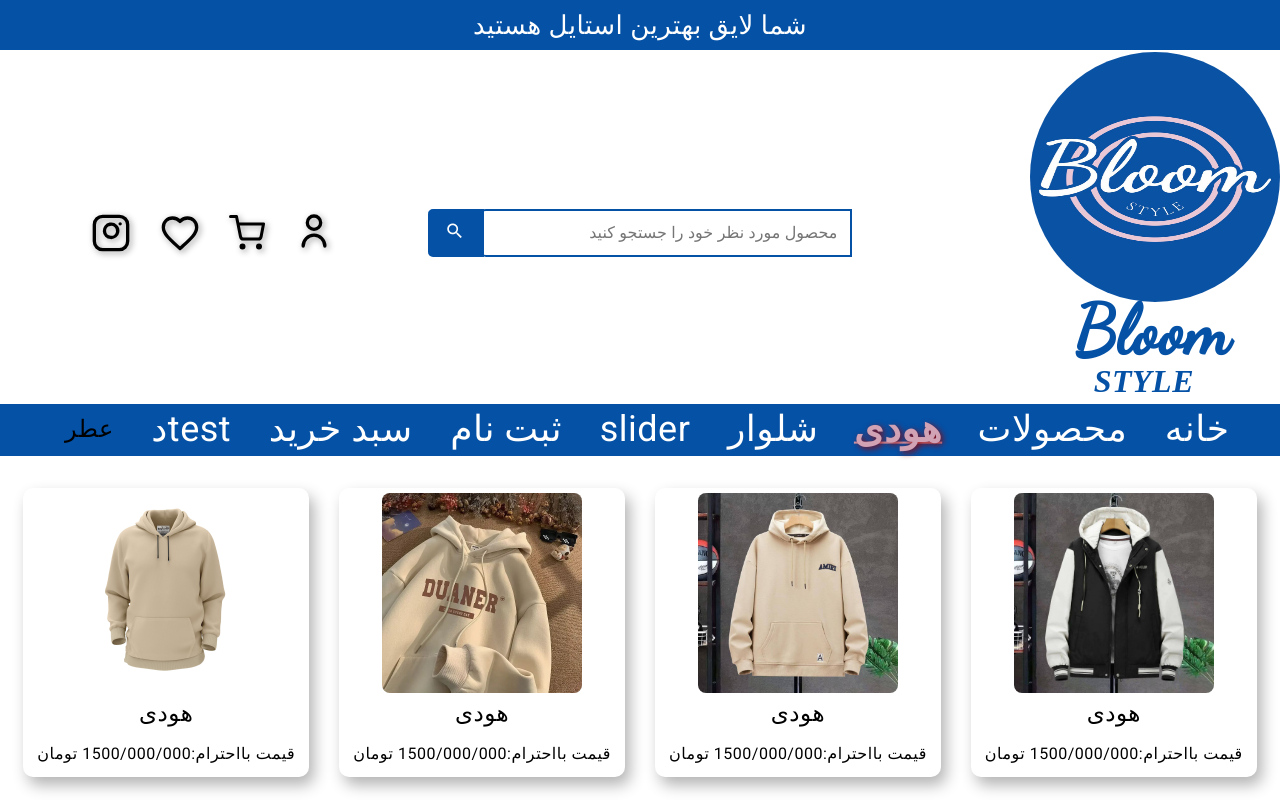
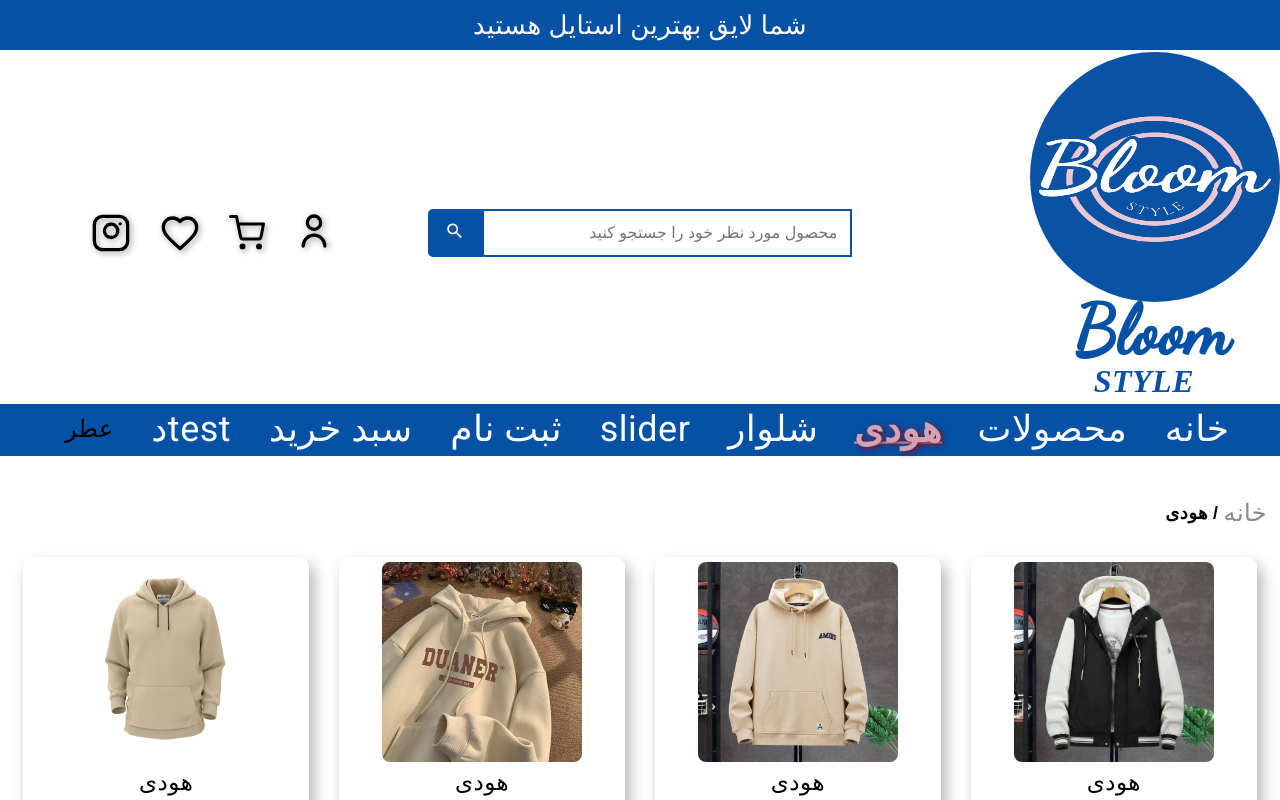
Before and after one commit to hasansabour13/bloom, an Angular app: page /project in a window 1280 px wide. Shown: the top 800 px of the page. Built offline with nearby package versions, Linux system fonts and the light colour scheme; a web font is replaced by a local one.

Commit message:
edit bereadcrumbp

```diff
--- /dev/null
+++ b/src/app/breadcrumb/breadcrumb.component.css
@@ -0,0 +1,40 @@
+/*
+.breadcrumb {
+  font-size: 14px;
+  margin-bottom: 16px;
+  color: #444;
+  font-family: vazir, sans-serif;
+}
+.breadcrumb a {
+  text-decoration: none;
+  color: #555;
+}
+.breadcrumb a:hover {
+  text-decoration: underline;
+} */
+
+
+.breadcrumb {
+  font-size: 18px; /* بزرگ‌تر از حالت عادی */
+  margin-bottom: 20px;
+  direction: rtl; /* راست‌چین برای فارسی */
+  font-family: vazir, sans-serif;
+  display: flex;
+  gap: 5px;
+  flex-wrap: wrap;
+  padding: 1%;
+}
+
+.breadcrumb a {
+  color: #888; /* خاکستری */
+  text-decoration: none; /* خط زیر لینک حذف بشه */
+}
+
+.breadcrumb a:hover {
+  color: #666; /* هنگام هاور کمی تیره‌تر */
+}
+
+.breadcrumb span {
+  color: #000; /* متن آخر (بدون لینک) مشکی */
+  font-weight: bold;
+}
--- /dev/null
+++ b/src/app/breadcrumb/breadcrumb.component.html
@@ -0,0 +1,7 @@
+<nav class="breadcrumb">
+  <ng-container *ngFor="let item of path; let last = last">
+    <a *ngIf="!last" [routerLink]="item.link">{{ item.label }}</a>
+    <span *ngIf="last">{{ item.label }}</span>
+    <span *ngIf="!last"> / </span>
+  </ng-container>
+</nav>
--- a/src/app/product-detail/product-detail.component.html
+++ b/src/app/product-detail/product-detail.component.html
@@ -1,5 +1,10 @@
 
 <main>
+
+<app-breadcrumb [path]="breadcrumbPath"></app-breadcrumb>
+<!-- بقیه جزئیات محصول -->
+
+
   <div class="product-detail-container">
     <!-- گالری تصاویر -->
     <div class="gallery">
--- a/src/app/product-detail/product-detail.component.ts
+++ b/src/app/product-detail/product-detail.component.ts
@@ -4,13 +4,14 @@ import { CommonModule } from '@angular/common'; // ماژول‌های عموم
 import { RouterModule } from '@angular/router'; // ماژول مسیریابی انگولار
 import { MatButtonModule } from '@angular/material/button'; // دکمه‌های متریال
 import { FormsModule } from '@angular/forms'; // فرم‌ها و دوطرفه‌سازی داده (ngModel)
-import { CartService } from '../cart.service'; // سرویس سبد خرید (خدمات مربوط به کارت)
+import { CartService } from '../cart.service';
+import { BreadcrumbComponent } from "../breadcrumb/breadcrumb.component"; // سرویس سبد خرید (خدمات مربوط به کارت)
 
 // تعریف کامپوننت با selector و مشخصات
 @Component({
   selector: 'app-product-detail',
   standalone: true, // کامپوننت مستقل بدون نیاز به ماژول جدا
-  imports: [RouterModule, CommonModule, MatButtonModule, FormsModule], // ماژول‌های استفاده شده در این کامپوننت
+  imports: [RouterModule, CommonModule, MatButtonModule, FormsModule, BreadcrumbComponent], // ماژول‌های استفاده شده در این کامپوننت
   templateUrl: './product-detail.component.html', // آدرس فایل HTML مربوط به این کامپوننت
   styleUrl: './product-detail.component.css' // آدرس فایل CSS مربوط به این کامپوننت
 })
@@ -42,6 +43,9 @@ colorList = [
   { name: 'آبی', colorCode: 'blue', image: 'assets/pants-blue.jpg' },
   { name: 'مشکی', colorCode: 'black', image: 'assets/pants-black.jpg' }
 ];
+
+//breadcrumb
+  breadcrumbPath: { label: string; link?: string | undefined; }[] = [];
 
 
 selectColor(colorName: string) {
@@ -82,6 +86,7 @@ selectColor(colorName: string) {
   allProducts: any[] = [
     {
       id: '1',
+        category: 'sh',
       name: 'شلوار جین زنانه',
       images: ['assets/شلوار/1.jpg', 'assets/شلوار/2.jpg'],
       description: 'شلوار جین کلاسیک زنانه',
@@ -94,6 +99,7 @@ selectColor(colorName: string) {
     },
     {
       id: '2',
+        category: 'sh',
       name: 'شلوار بگ',
       images: ['assets/شلوار/3.jpg', 'assets/شلوار/4.jpg'],
       description: 'شلوار بگ راحتی با پارچه لینن',
@@ -101,6 +107,7 @@ selectColor(colorName: string) {
     },
     {
       id: '3',
+        category: 'sh',
       name: 'شلوار رسمی',
       images: ['assets/شلوار/5.jpg'],
       description: 'شلوار پارچه‌ای رسمی',
@@ -108,7 +115,8 @@ selectColor(colorName: string) {
     },
     {
       id: '12',
-      name: 'هودی',
+       category: 'project',
+      name: '  هودی برند نایک',
       images: ['assets/هودی/یک.jpg', 'assets/هودی/دو.jpg' , 'assets/هودی/دو.jpg'],
       description: 'هودی گرم و راحت',
       price:"200/000",
@@ -119,6 +127,12 @@ selectColor(colorName: string) {
   }
     }
   ];
+
+
+
+
+
+
 
   // متد lifecycle که هنگام شروع اجرا می‌شود (کامپوننت لود می‌شود)
   ngOnInit() {
@@ -135,6 +149,29 @@ selectColor(colorName: string) {
     this.colorImageMap = this.productData.colorImageMap || {};
     this.colors = Object.keys(this.colorImageMap);
     }
+
+
+
+
+      // breadcrumb
+let categoryLabel = '';
+let categoryLink = '';
+
+if (this.productData?.category === 'project') {
+  categoryLabel = 'هودی';
+  categoryLink = '/project';
+} else if (this.productData?.category === 'sh') {
+  categoryLabel = 'شلوار';
+  categoryLink = '/sh';
+}
+
+
+
+this.breadcrumbPath = [
+  { label: 'خانه', link: '/' },
+  { label: categoryLabel, link: categoryLink },
+  { label: this.productData.name }
+];
 
 
   }
--- a/src/app/project/project.component.html
+++ b/src/app/project/project.component.html
@@ -1,4 +1,7 @@
 <main>
+
+<app-breadcrumb [path]="breadcrumbPath"></app-breadcrumb>
+
   <div class="container">
 
     <a [routerLink]="['/product-detail', 12]">
--- a/src/app/project/project.component.ts
+++ b/src/app/project/project.component.ts
@@ -5,14 +5,19 @@ import { Component, OnInit } from '@angular/core';
 import { RouterModule } from '@angular/router';
 import { MatIconModule } from '@angular/material/icon';//برای ایکون متریال
 import { MatButtonModule } from '@angular/material/button';//برای دکمه انگولار متریال
+import { BreadcrumbComponent } from '../breadcrumb/breadcrumb.component';
 
 @Component({
   selector: 'app-project',
   standalone: true,
-  imports: [ RouterModule,MatIconModule, MatButtonModule ],
+  imports: [RouterModule, MatIconModule, MatButtonModule,BreadcrumbComponent],
   templateUrl: './project.component.html',
   styleUrl: './project.component.css'
 })
 export class ProjectComponent {
+  breadcrumbPath = [
+  { label: 'خانه', link: '/' },
+  { label: 'هودی' }
+];
 
 }
--- a/src/app/sh/sh.component.html
+++ b/src/app/sh/sh.component.html
@@ -1,7 +1,8 @@
 <main>
+
+  <app-breadcrumb [path]="breadcrumbPath"></app-breadcrumb>
+
   <div class="container">
-
-
 
     <a [routerLink]="['/product-detail', 1]">
       <div class="image-container">
--- a/src/app/sh/sh.component.ts
+++ b/src/app/sh/sh.component.ts
@@ -2,15 +2,19 @@ import { Component } from '@angular/core';
 import { RouterModule } from '@angular/router';//router
 import { MatButtonModule } from '@angular/material/button';//برای دکمه انگولار متریال
 import { MatIconModule } from '@angular/material/icon';//برای ایکون متریال
+import { BreadcrumbComponent } from '../breadcrumb/breadcrumb.component';
 
 @Component({
   selector: 'app-sh',
   standalone: true,
-  imports: [RouterModule,MatIconModule,MatButtonModule],
+  imports: [RouterModule,MatIconModule,MatButtonModule,BreadcrumbComponent],
   templateUrl: './sh.component.html',
   styleUrl: './sh.component.css'
 })
 export class ShComponent {
-
+  breadcrumbPath = [
+    { label: 'خانه', link: '/' },
+    { label: 'شلوار' }
+  ];
 
 }
```
Also changed, not shown: src/app/breadcrumb/breadcrumb.component.ts (added, +22 -0 lines), 1 other file (tests, documents, lock files or other folders).
